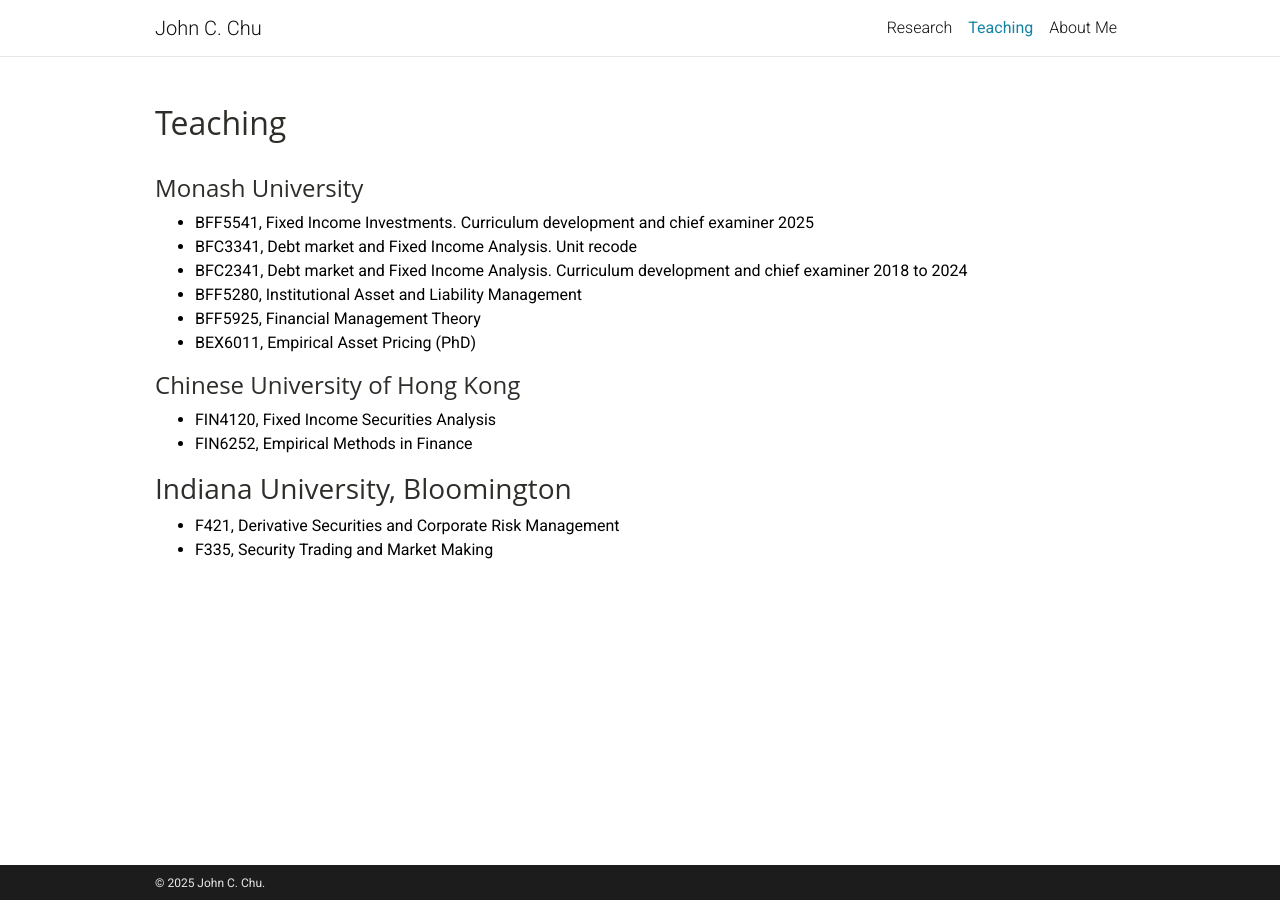
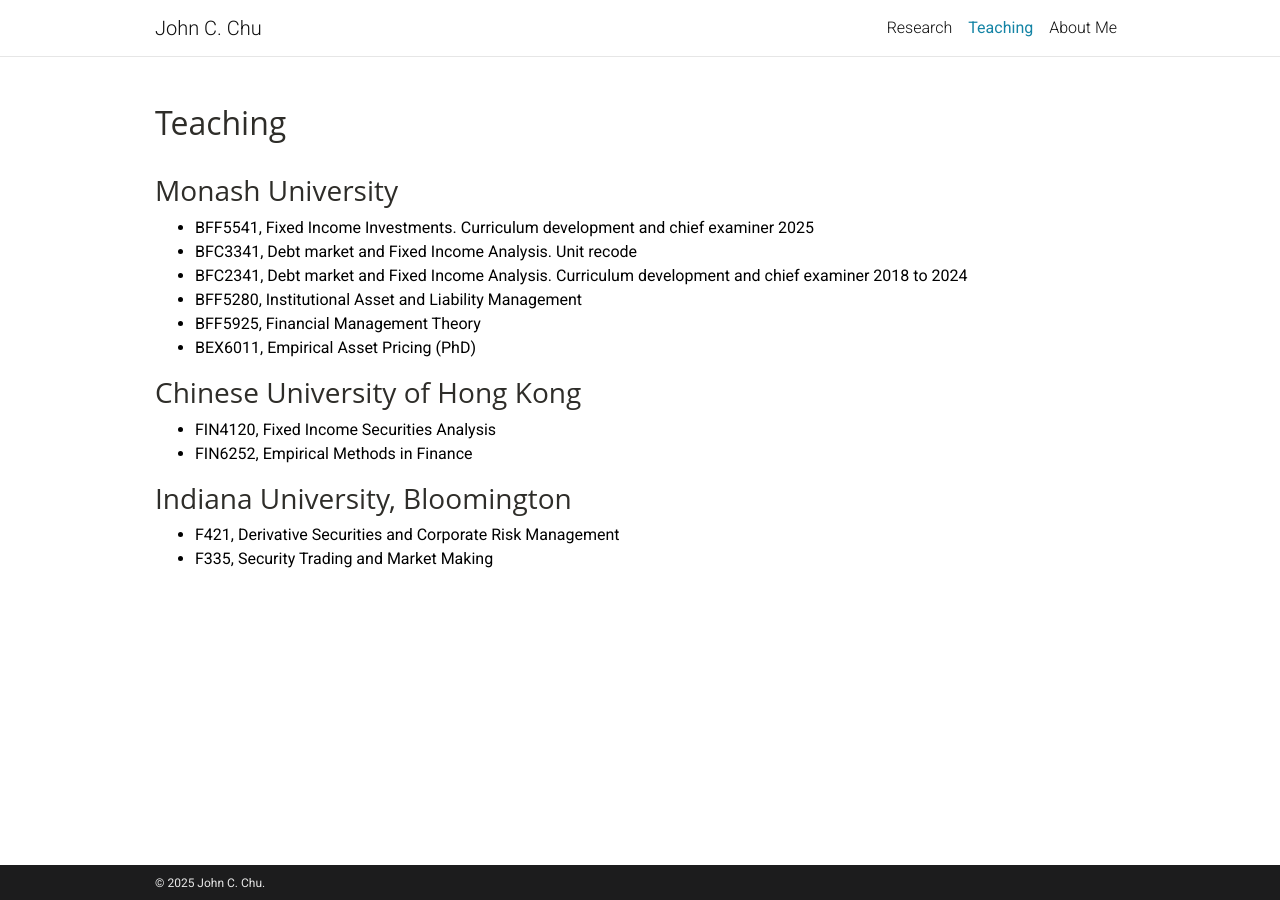
Before and after one commit to johnchu2022/website, a Jekyll site: the page built from _pages/teaching.md, in a window 1280 px wide. Built offline with Jekyll 4.4.1, drawn with Linux system fonts in a browser that asks for light colours; a style sheet for code colours, icons or effects is not loaded.

```diff
--- a/_pages/teaching.md
+++ b/_pages/teaching.md
@@ -5,7 +5,7 @@ permalink: /teaching/
 description: null
 nav: true
 ---
-#### M﻿onash University
+### M﻿onash University
 
 * BFF5541, Fixed Income Investments. Curriculum development and chief examiner 2025
 * BFC3341, Debt market and Fixed Income Analysis. Unit recode
@@ -14,7 +14,7 @@ nav: true
 * BFF5925, Financial Management Theory
 * BEX6011, Empirical Asset Pricing (PhD)
 
-#### C﻿hinese University of Hong Kong
+### C﻿hinese University of Hong Kong
 
 * FIN4120, Fixed Income Securities Analysis
 * FIN6252, Empirical Methods in Finance
```
